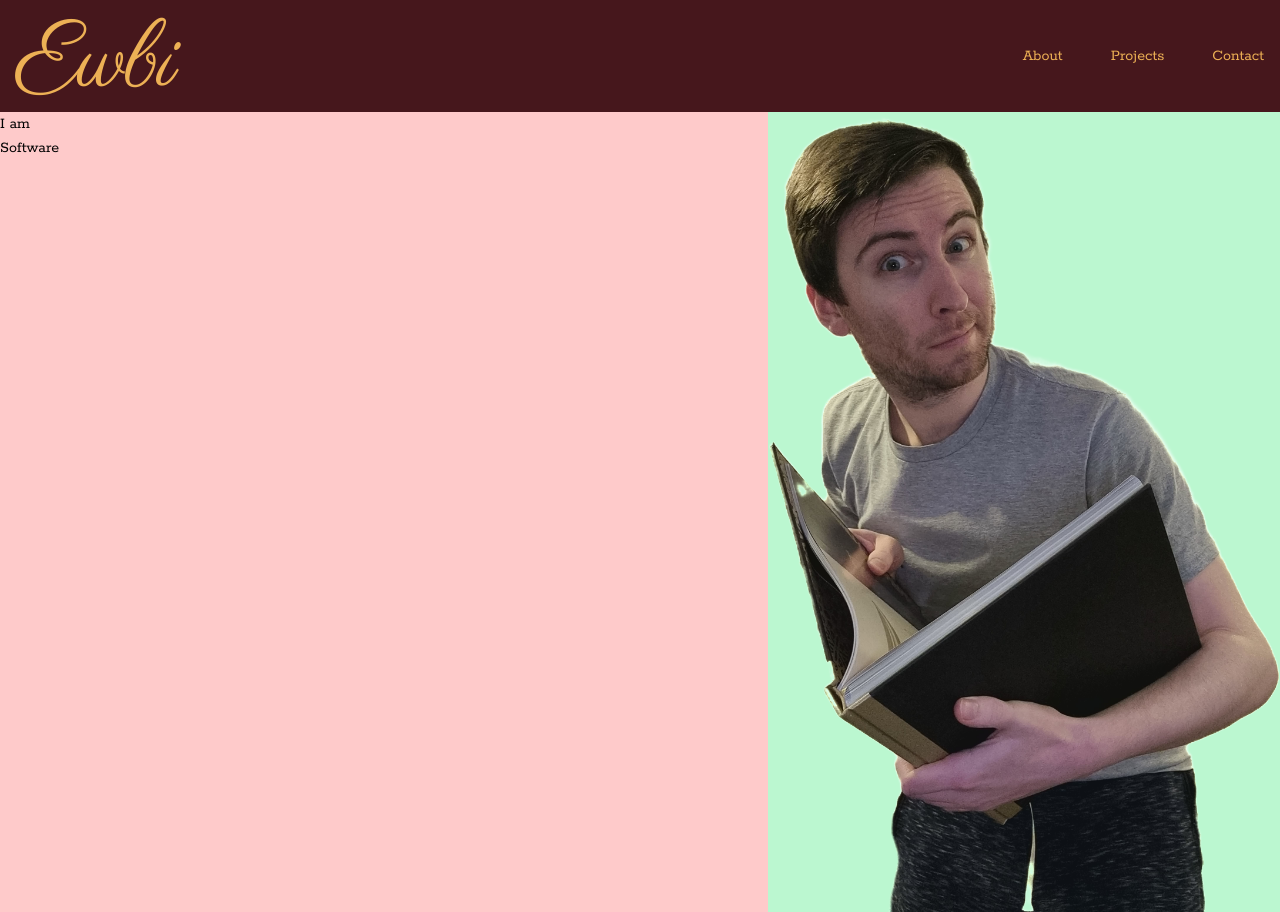
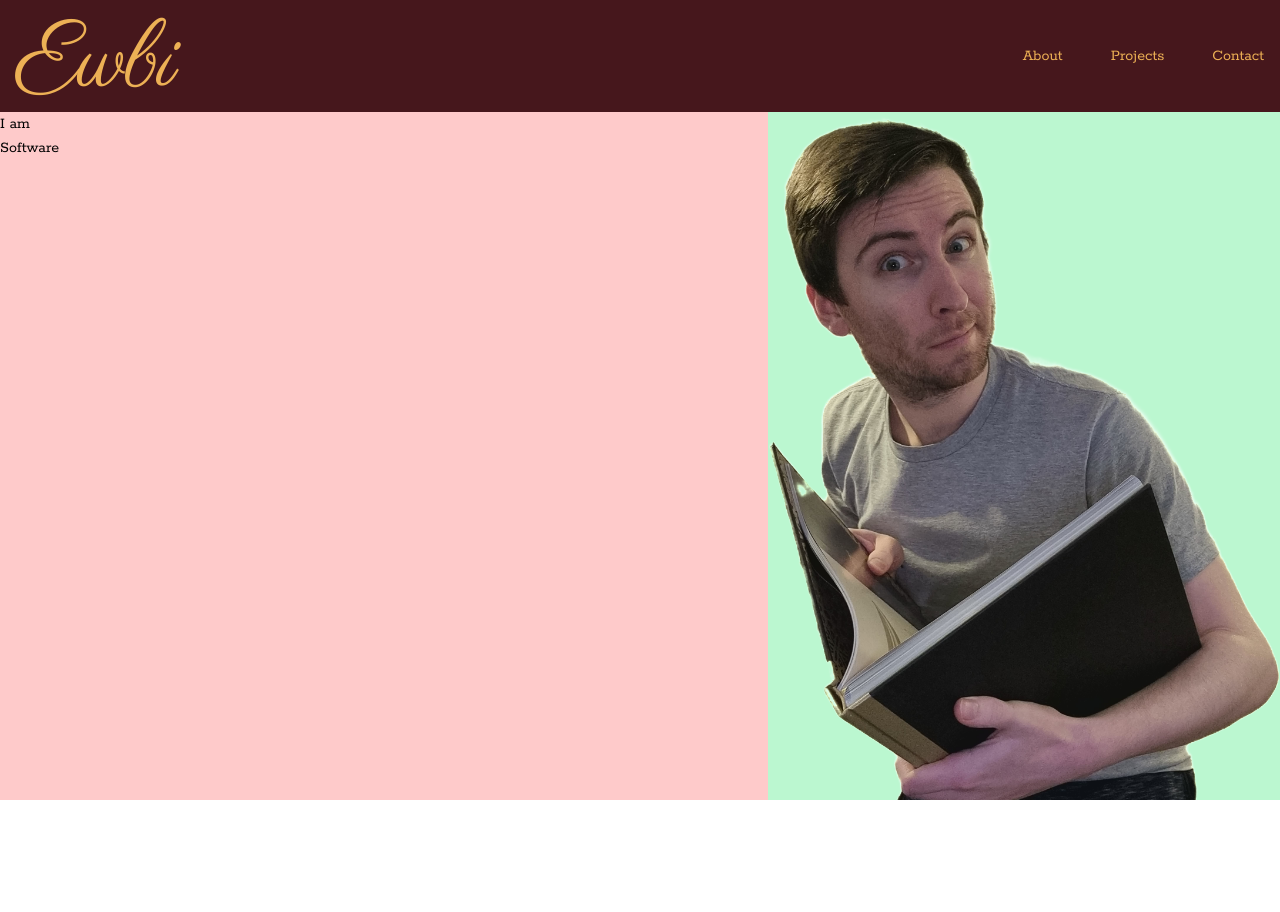
Before and after one commit to EwbiDev/ewbi-portfolio, a React (Vite) app: page / in a window 1280 px wide. After the commit the page ends 800 px from the top, so only its background shows below. Built offline with nearby package versions, Linux system fonts and the light colour scheme.

Commit message:
amend: Portrait overflow

```diff
--- a/src/commonComponents/PageMargin.jsx
+++ b/src/commonComponents/PageMargin.jsx
@@ -3,7 +3,7 @@ import Portrait from "./Portrait";
 export default function PageMargin({ showImage }) {
   return (
     <div
-      className={`flex h-full flex-col justify-between overflow-hidden bg-green-200 object-contain sm:basis-1/3 md:basis-2/5 2xl:basis-1/5 ${
+      className={`flex h-full flex-col justify-between bg-green-200 object-contain sm:basis-1/3 md:basis-2/5 2xl:basis-1/5 ${
         !showImage && "hidden 2xl:block"
       }`}
     >
--- a/src/components/Content/Content.jsx
+++ b/src/components/Content/Content.jsx
@@ -2,7 +2,7 @@ import Landing from "./components/Landing";
 
 export default function Content() {
   return (
-    <div className="content h-full w-full">
+    <div className="content h-full w-full overflow-hidden">
       <Landing />
     </div>
   );
```
